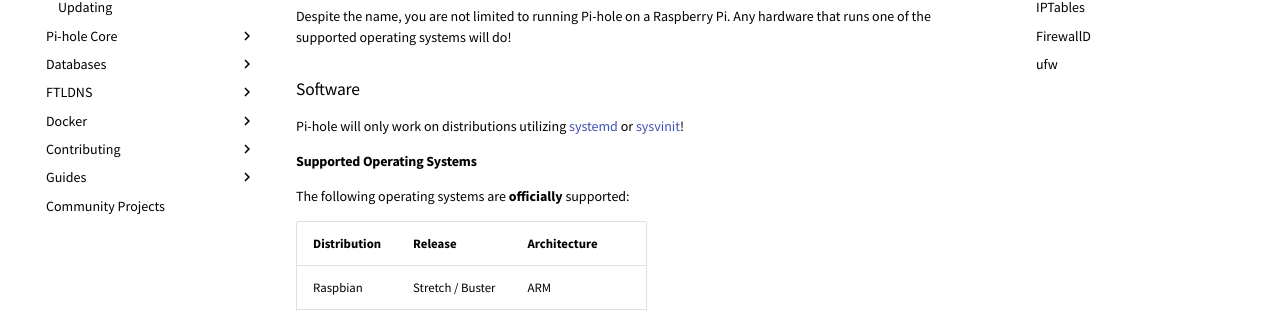
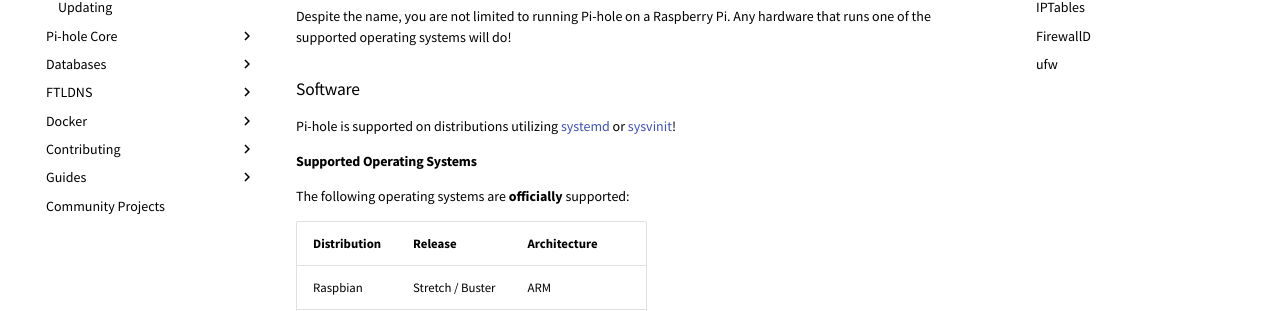
Before and after one commit to pi-hole/docs, an MkDocs documentation site: the page built from docs/main/prerequisites.md, in a window 1280 px wide and 900 px high. Shown: the part 302-613 px from the top of the window. Built offline with MkDocs 1.6.1 and Material for MkDocs 9.7.7, drawn with Linux system fonts in a browser that asks for light colours; comment, search, counter and statistics services are not loaded.

Commit message:
Better wording

```diff
--- a/docs/main/prerequisites.md
+++ b/docs/main/prerequisites.md
@@ -16,7 +16,7 @@
 
 ### Software
 
-Pi-hole will only work on distributions utilizing [systemd](https://systemd.io/) or [sysvinit](https://www.nongnu.org/sysvinit/)!
+Pi-hole is supported on distributions utilizing [systemd](https://systemd.io/) or [sysvinit](https://www.nongnu.org/sysvinit/)!
 
 #### Supported Operating Systems
 
```
